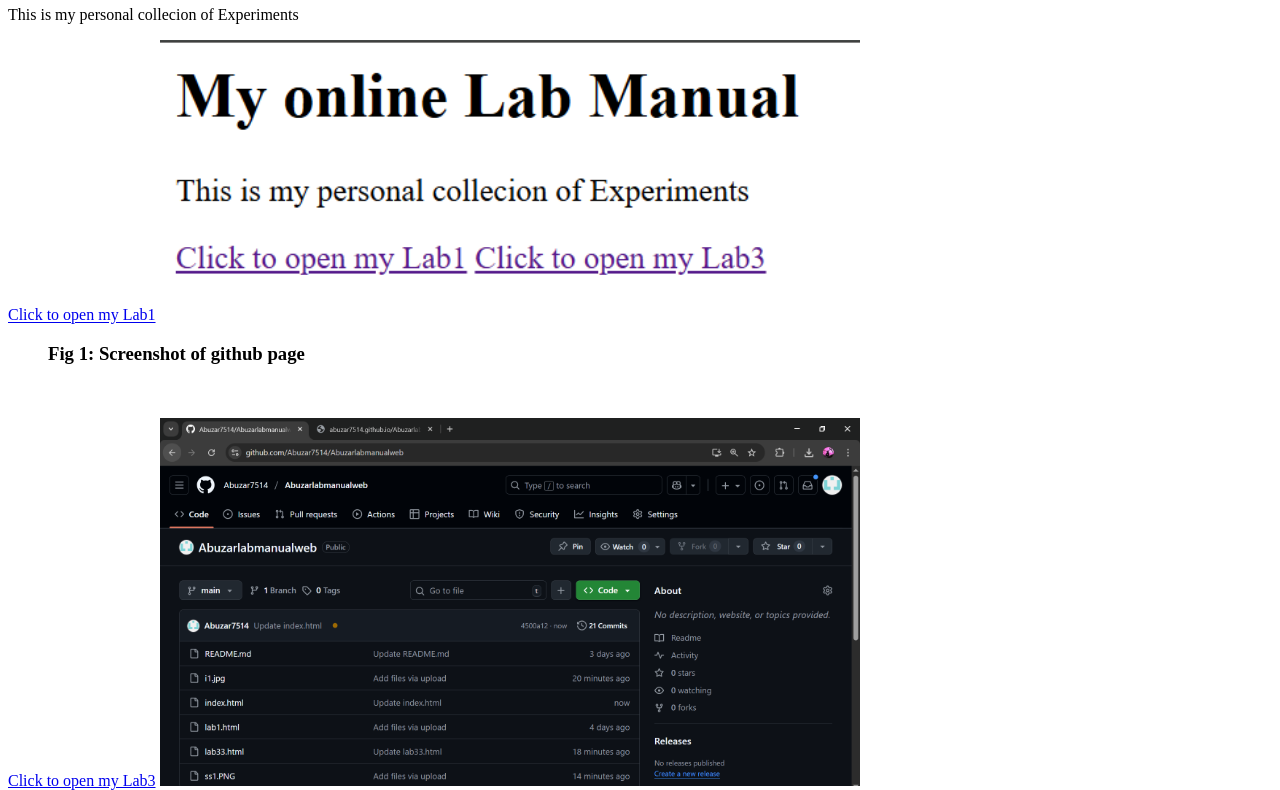
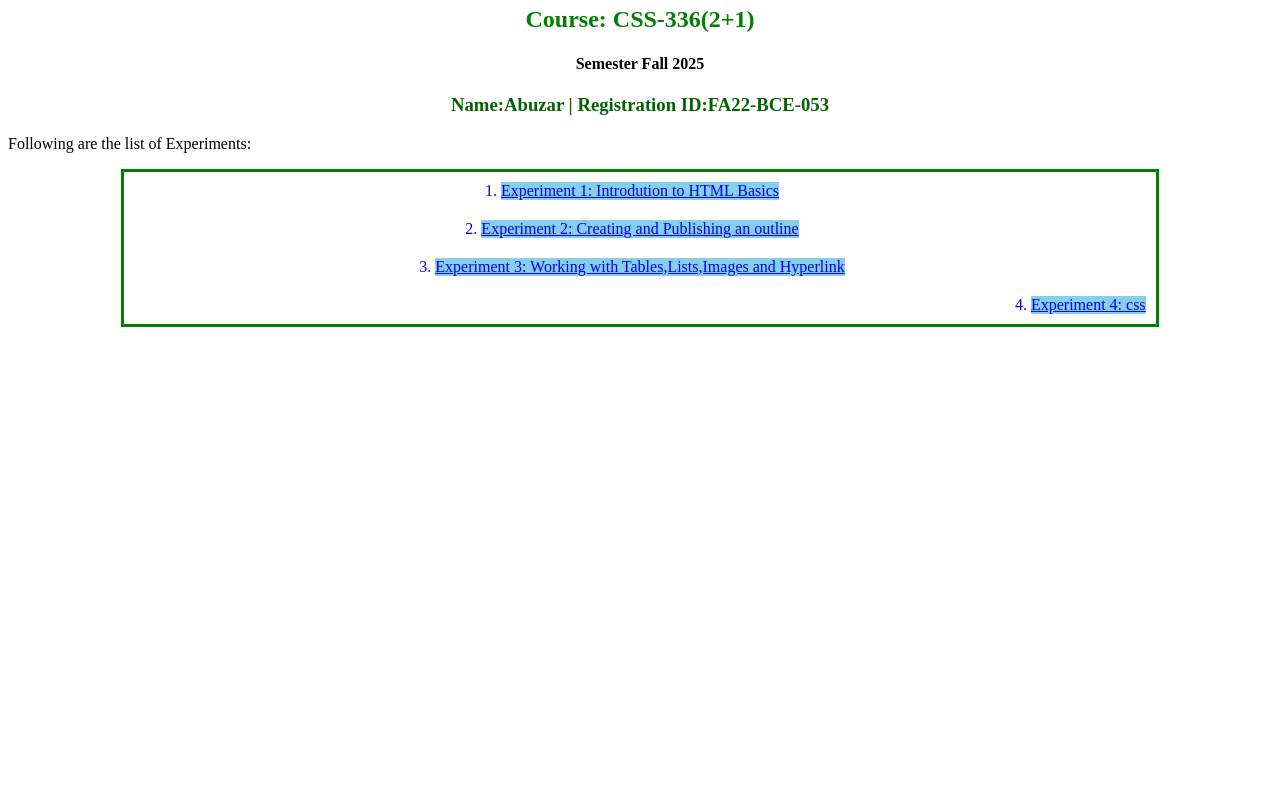
Before and after one commit to Abuzar7514/Abuzarlabmanualweb, a plain HTML site: page index.html in a window 1280 px wide. Shown: the part 60-850 px from the top of the page. After the commit the page ends 800 px from the top, so only its background shows below. Drawn offline with Linux system fonts and the light colour scheme.

Commit message:
Update index.html

```diff
--- a/index.html
+++ b/index.html
@@ -1,25 +1,43 @@
-<h1>My online Lab Manual</h1>
+<html>
+    <head>
+<style>
+ .container{
+    text-align: center;
+  padding: 10px;
+ margin: auto;
+   width: 80%;
 
-<p>This is my personal collecion of Experiments</p>
-<a href="lab1.html">Click to open my Lab1</a>
+display: flex;
+    flex-direction: column ;
+    gap: 20px;
 
-<img src="ss1.PNG" alt="" width="700">
-<figure>
-    <caption><h3><b>Fig 1: Screenshot of github page</b></h3><br></caption>
-</figure>
+    border: 3px solid green;
 
-<a href="lab33.html">Click to open my Lab3</a>
-<img src="s2.PNG" alt="" width="700">
-<figure>
-    <caption><h3><b>Figure 2: Screenshot of Lab manual homepage</b></h3><br></caption>
-</figure>
+}
+.item{color: blue; background-color: skyblue; gap: 10px; align-self: center; text-align: center; flex-direction: column;
+order: 100; margin: 0px;}
+#four{color: blue; background-color: skyblue; align-self: flex-end;}
+@media (max-width:600px) {
 
-<a href="lab44.html">Click to open my Lab4</a>
-<img src="lab4.PNG" alt="" width="700">
-<img src="stylcsssss.PNG" alt="" width="700">
 
-<figure>
-    <caption><h3><b>Fig 3: Screenshot of lab4</b></h3><br></caption>
-</figure>
+ body{background-color: blue;
+ }
+}
+</style>
+  </head>
 
-<a href="lab5.html">Click to open my Lab5</a>
+  <body>
+    <h1 style="color: darkblue; text-align: center;">Web technologies Handout</h1>
+    <h2 style="color: green; text-align: center;"> Course: CSS-336(2+1)</h2>
+    <h4 style="text-align: center;"> Semester Fall 2025</h4>
+    <h3 style="color: darkgreen; text-align: center;"> Name:Abuzar | Registration ID:FA22-BCE-053</h3>
+    <p>Following are the list of Experiments:</p>
+     <ol class="container">
+        <li class="item"  ><a href="lab1.html">Experiment 1: Introdution to HTML Basics</a></li>
+        <li class="item" ><a href="lab33.html">Experiment 2: Creating and Publishing an outline</a></li>
+         <li class="item" ><a href="lab44.html">Experiment 3: Working with Tables,Lists,Images and Hyperlink</a></li>
+         <li class="item" id="four"><a href="lab5.html">Experiment 4: css</a></li>
+    </ol>
+
+</body>
+    </html>
```
